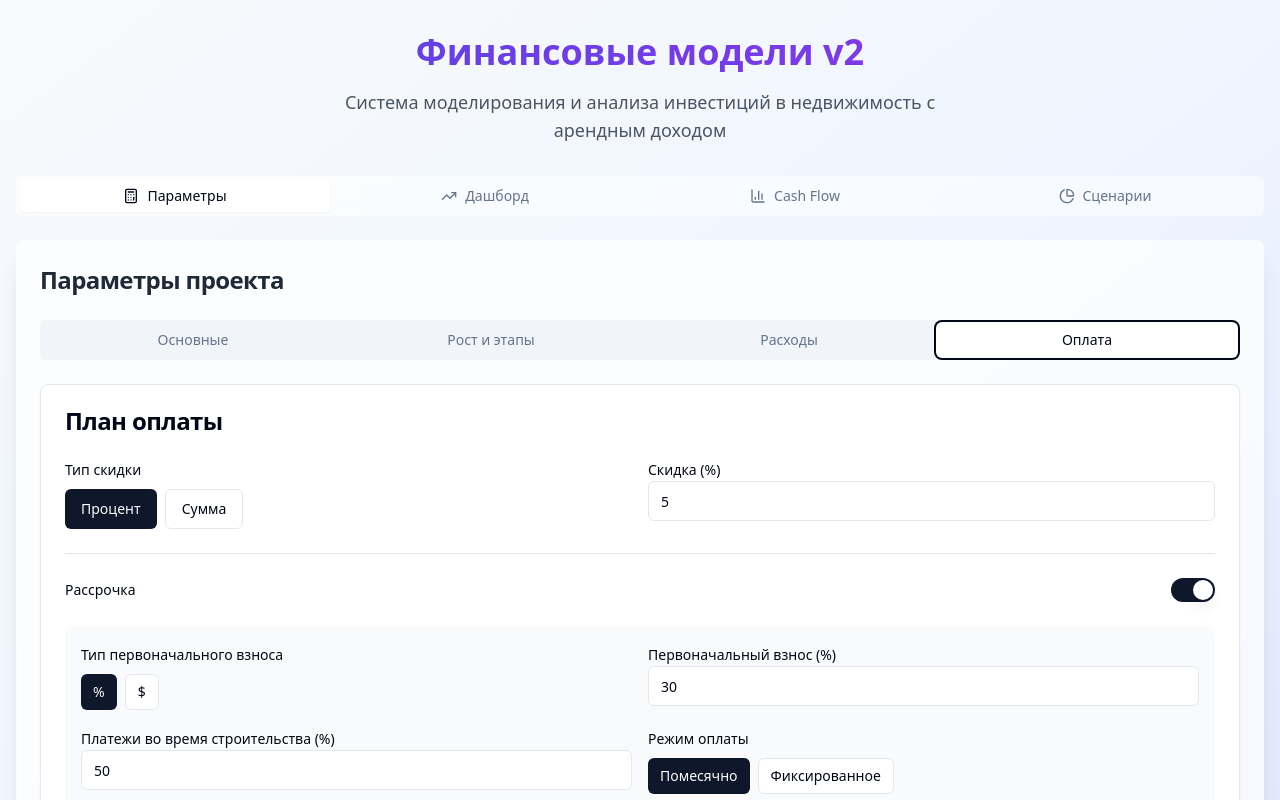
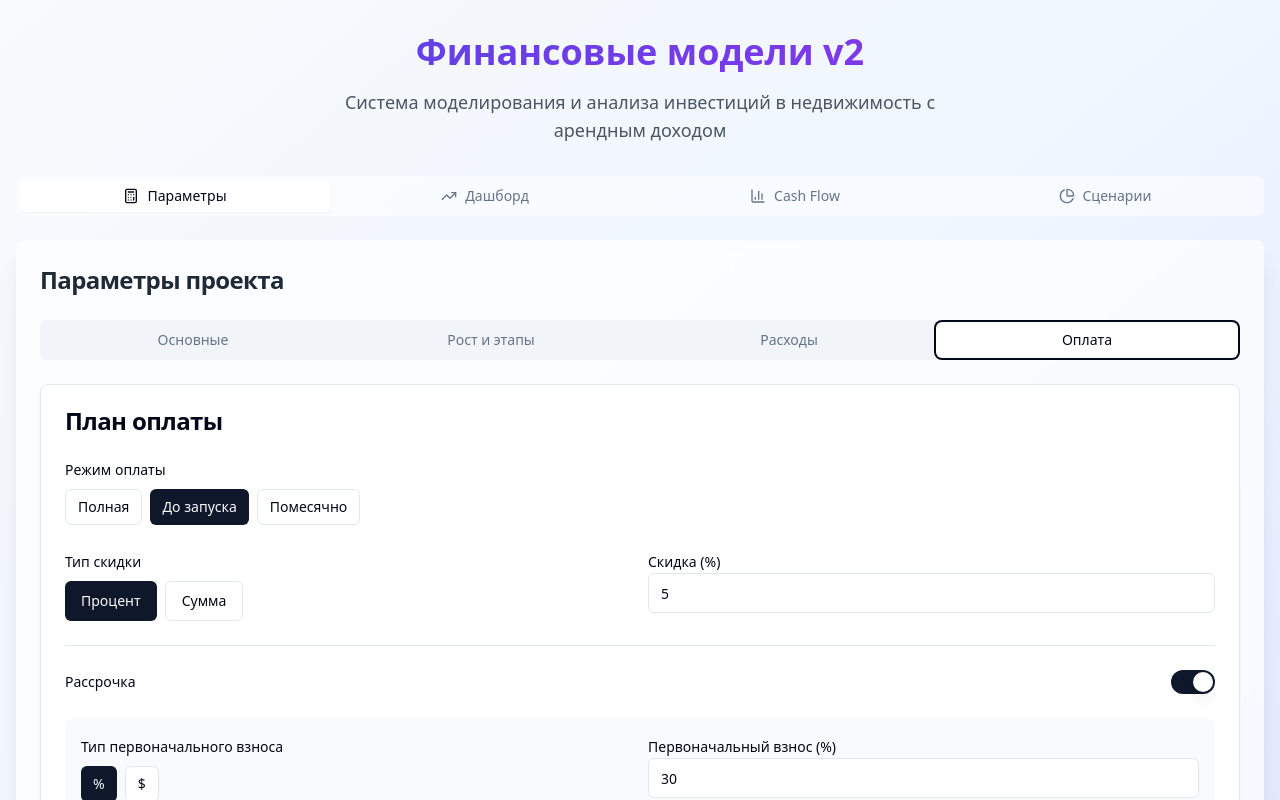
Before and after one commit to Silental16/rent-yield-master, a React (Vite) app: page / in a window 1280 px wide. Both pictures are taken after a click on the tab "Оплата". Shown: the top 800 px of the page. Built offline with nearby package versions, Linux system fonts and the light colour scheme.

Commit message:
feat(payment): add payment type

```diff
--- a/src/components/ProjectForm.tsx
+++ b/src/components/ProjectForm.tsx
@@ -546,6 +546,32 @@ export const ProjectForm = ({ data, onChange }: ProjectFormProps) => {
             <CardTitle>План оплаты</CardTitle>
           </CardHeader>
           <CardContent className="space-y-6">
+            <div>
+              <Label>Режим оплаты</Label>
+              <div className="flex gap-2 mt-2">
+                <Button
+                  size="sm"
+                  variant={data.paymentPlan.type === 'full' ? 'default' : 'outline'}
+                  onClick={() => updateData({ paymentPlan: { ...data.paymentPlan, type: 'full' } })}
+                >
+                  Полная
+                </Button>
+                <Button
+                  size="sm"
+                  variant={data.paymentPlan.type === 'prelaunch' ? 'default' : 'outline'}
+                  onClick={() => updateData({ paymentPlan: { ...data.paymentPlan, type: 'prelaunch' } })}
+                >
+                  До запуска
+                </Button>
+                <Button
+                  size="sm"
+                  variant={data.paymentPlan.type === 'monthly' ? 'default' : 'outline'}
+                  onClick={() => updateData({ paymentPlan: { ...data.paymentPlan, type: 'monthly' } })}
+                >
+                  Помесячно
+                </Button>
+              </div>
+            </div>
             <div className="grid grid-cols-2 gap-4">
               <div>
                 <Label>Тип скидки</Label>
--- a/src/pages/Index.tsx
+++ b/src/pages/Index.tsx
@@ -63,6 +63,7 @@ export interface ProjectData {
 
   // План оплаты
   paymentPlan: {
+    type: 'full' | 'prelaunch' | 'monthly';
     discountType: 'percentage' | 'fixed';
     discountValue: number;
     isInstallment: boolean;
@@ -117,6 +118,7 @@ const Index = () => {
       { name: 'Налог на прибыль', percentage: 13 }
     ],
     paymentPlan: {
+      type: 'prelaunch',
       discountType: 'percentage',
       discountValue: 5,
       isInstallment: true,
```
